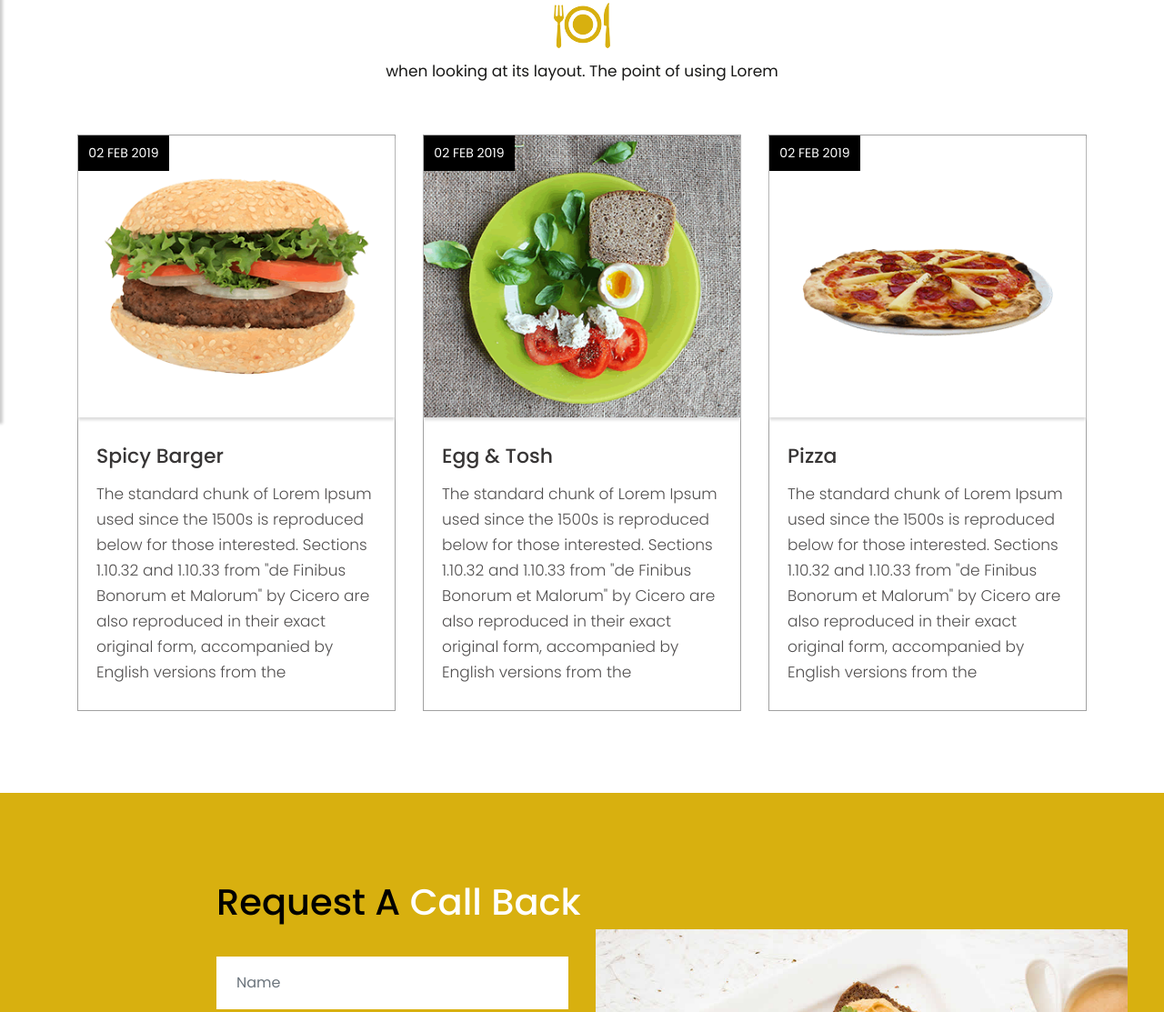
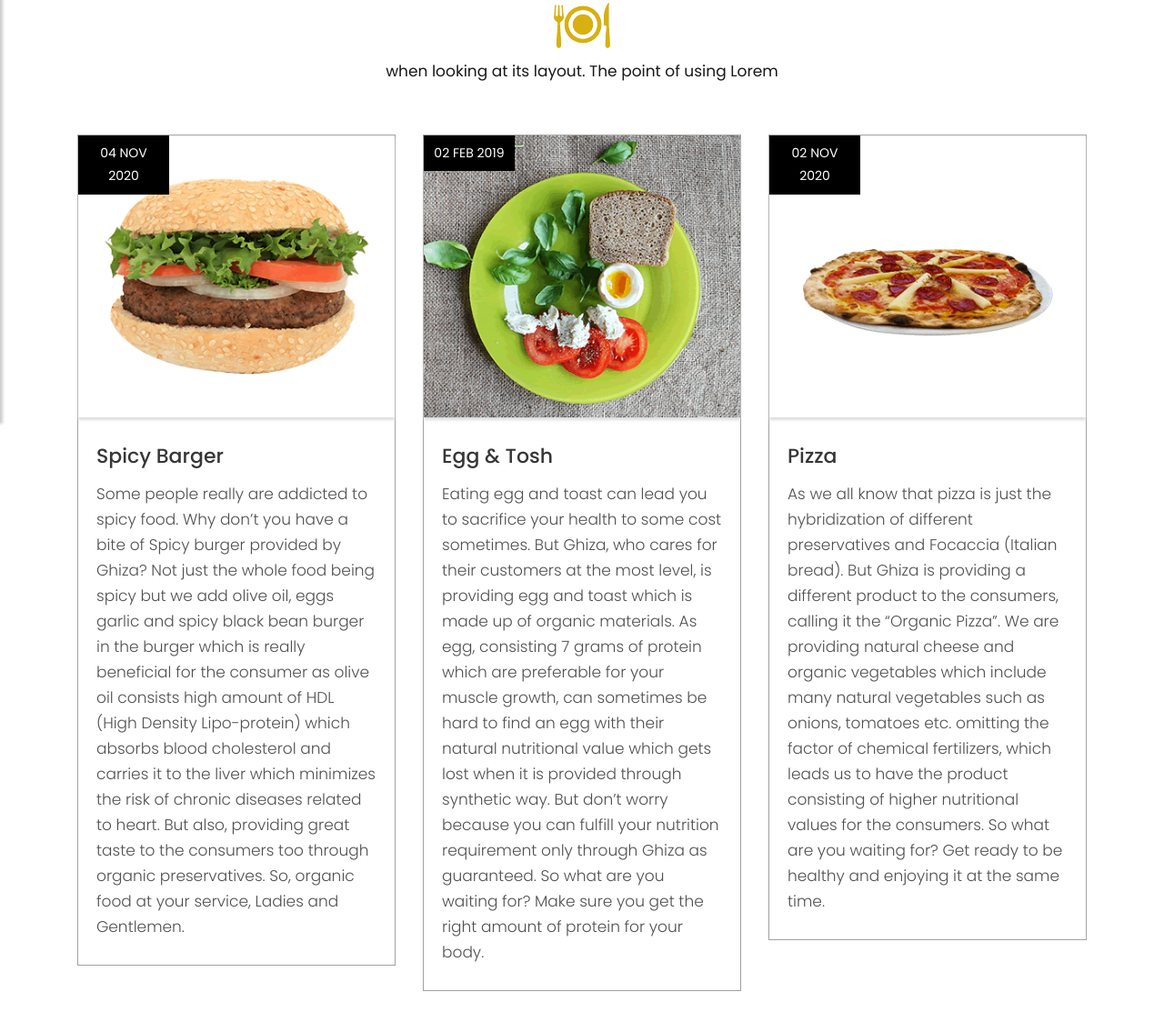
Before and after one commit to Maxhar30/Ghiza-Team, a plain HTML site: page blog.html in a window 1280 px wide. Shown: the part 337-1450 px from the top of the page at 91% size. Drawn offline with Linux system fonts and the light colour scheme.

Commit message:
Update blog.html

```diff
--- a/blog.html
+++ b/blog.html
@@ -130,12 +130,12 @@
         <div class="blog_box">
           <div class="blog_img_box">
             <figure><img src="images/blog_img1.png" alt="#"/>
-             <span>02 FEB 2019</span>
+             <span>04 NOV 2020</span>
             </figure>
           </div>
           <h3>Spicy Barger</h3>
-          <p>The standard chunk of Lorem Ipsum used since the 1500s is reproduced below for those interested. Sections 1.10.32 and 1.10.33 from "de Finibus Bonorum et Malorum" by Cicero are also reproduced in their exact original form, accompanied by English versions from the </p>
-        </div>
+            <p> Some people really are addicted to spicy food. Why don’t you have a bite of Spicy burger provided by Ghiza? Not just the whole food being spicy but we add olive oil, eggs garlic and spicy black bean burger in the burger which is really beneficial for the consumer as olive oil consists high amount of HDL (High Density Lipo-protein) which absorbs blood cholesterol and carries it to the liver which minimizes the risk of chronic diseases related to heart. But also, providing great taste to the consumers too through organic preservatives. So, organic food at your service, Ladies and Gentlemen.</p>
+          </div>
       </div>
        <div class="col-xl-4 col-lg-4 col-md-4 col-sm-12 mar_bottom">
         <div class="blog_box">
@@ -145,19 +145,19 @@
             </figure>
           </div>
           <h3>Egg & Tosh</h3>
-          <p>The standard chunk of Lorem Ipsum used since the 1500s is reproduced below for those interested. Sections 1.10.32 and 1.10.33 from "de Finibus Bonorum et Malorum" by Cicero are also reproduced in their exact original form, accompanied by English versions from the </p>
-        </div>
+            <p> Eating egg and toast can lead you to sacrifice your health to some cost sometimes. But Ghiza, who cares for their customers at the most level, is providing egg and toast which is made up of organic materials. As egg, consisting 7 grams of protein which are preferable for your muscle growth, can sometimes be hard to find an egg with their natural nutritional value which gets lost when it is provided through synthetic way. But don’t worry because you can fulfill your nutrition requirement only through Ghiza as guaranteed. So what are you waiting for? Make sure you get the right amount of protein for your body. </p>
+           </div>
       </div>
        <div class="col-xl-4 col-lg-4 col-md-4 col-sm-12">
         <div class="blog_box">
           <div class="blog_img_box">
             <figure><img src="images/blog_img3.png" alt="#"/>
-             <span>02 FEB 2019</span>
+             <span>02 NOV 2020</span>
             </figure>
           </div>
           <h3>Pizza</h3>
-          <p>The standard chunk of Lorem Ipsum used since the 1500s is reproduced below for those interested. Sections 1.10.32 and 1.10.33 from "de Finibus Bonorum et Malorum" by Cicero are also reproduced in their exact original form, accompanied by English versions from the </p>
-        </div>
+          <p> As we all know that pizza is just the hybridization of different preservatives and Focaccia (Italian bread). But Ghiza is providing a different product to the consumers, calling it the “Organic Pizza”. We are providing natural cheese and organic vegetables which include many natural vegetables such as onions, tomatoes etc. omitting the factor of chemical fertilizers, which leads us to have the product consisting of higher nutritional values for the consumers. So what are you waiting for? Get ready to be healthy and enjoying it at the same time. </p>
+           </div>
       </div>
     </div>
   </div>
```
